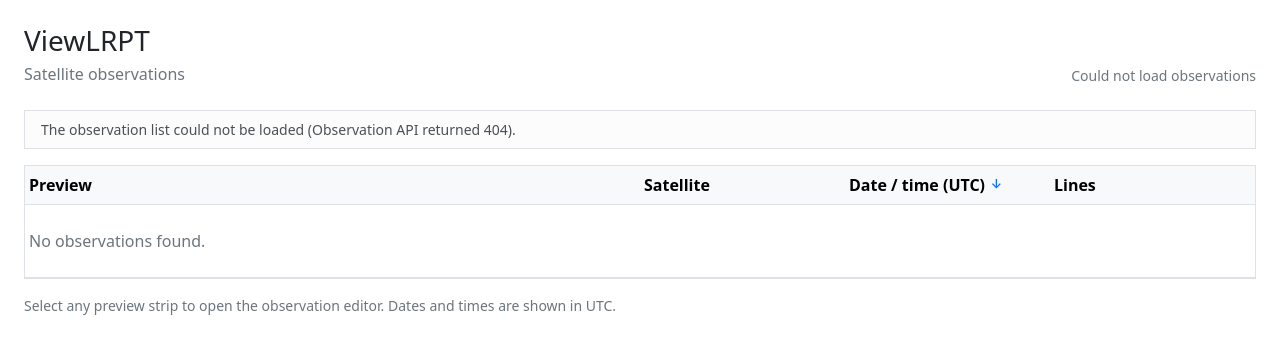
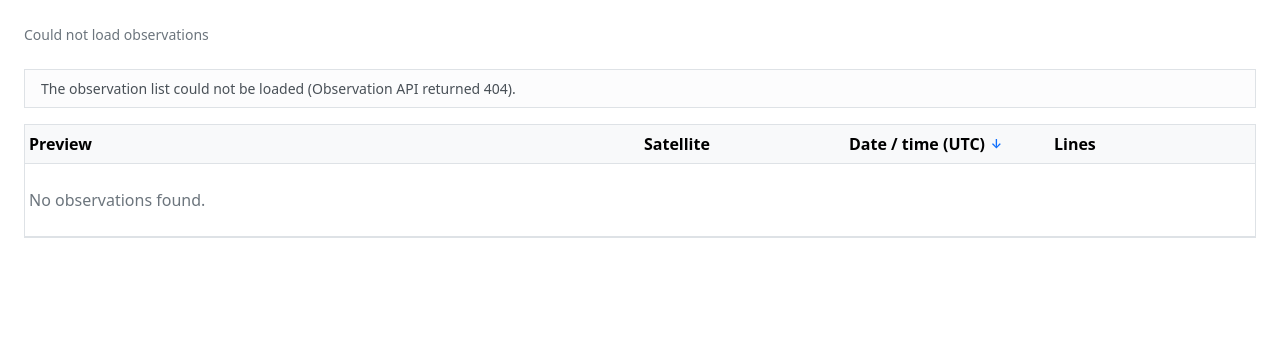
Before and after one commit to BUSH222/ViewLRPT, a Python web app: template templates/index.html in a window 1280 px wide. Shown: the top 354 px of the page. Run offline with Jinja, Linux system fonts and the light colour scheme; the template is opened without the code that fills it, so the values that code supplies are empty.

Commit message:
simplify

```diff
--- a/main.py
+++ b/main.py
@@ -24,7 +24,7 @@ _PREVIEW_SCALE = 0.5
 _PREVIEW_JPEG_QUALITY = 55
 _LANCZOS = Image.Resampling.LANCZOS
 
-app = FastAPI(title="ViewLRPT")
+app = FastAPI()
 
 STATIC_DIR.mkdir(parents=True, exist_ok=True)
 PREVIEW_CACHE_DIR.mkdir(parents=True, exist_ok=True)
--- a/static/js/funcs.js
+++ b/static/js/funcs.js
@@ -1,4 +1,3 @@
-/* Shared ViewLRPT helpers. */
 (function () {
   "use strict";
 
--- a/templates/index.html
+++ b/templates/index.html
@@ -3,17 +3,12 @@
 <head>
   <meta charset="utf-8">
   <meta name="viewport" content="width=device-width, initial-scale=1">
-  <title>ViewLRPT · Observations</title>
   <link href="https://cdn.jsdelivr.net/npm/bootstrap@5.3.3/dist/css/bootstrap.min.css" rel="stylesheet">
   <link href="{{ url_for('static', path='css/style.css') }}" rel="stylesheet">
 </head>
 <body>
   <main class="container-fluid px-3 px-md-4 py-4">
     <header class="d-flex flex-wrap justify-content-between align-items-end gap-2 mb-4">
-      <div>
-        <h1 class="h3 mb-1">ViewLRPT</h1>
-        <p class="text-secondary mb-0">Satellite observations</p>
-      </div>
       <div class="small text-secondary" id="dataSourceStatus" aria-live="polite">Loading observations…</div>
     </header>
 
@@ -52,8 +47,6 @@
         </tbody>
       </table>
     </div>
-
-    <p class="small text-secondary mt-3 mb-0">Select any preview strip to open the observation editor. Dates and times are shown in UTC.</p>
   </main>
 
   <script>
--- a/templates/observation.html
+++ b/templates/observation.html
@@ -101,7 +101,6 @@
             <button type="button" class="btn btn-sm btn-outline-secondary" id="zoomIn" title="Zoom in (+)">+</button>
             <button type="button" class="btn btn-sm btn-outline-secondary" id="resetView">Reset view</button>
             <span class="small text-secondary ms-2" id="zoomLevel">100%</span>
-            <span class="small text-secondary ms-auto">Scroll to zoom · Drag to pan · Arrow keys to move</span>
           </div>
           <div id="viewerViewport" class="viewer-viewport" tabindex="0">
             <img id="mainImage" class="viewer-image" alt="" draggable="false">
@@ -260,7 +259,7 @@
 
       function zoomAt(factor, point) {
         const oldScale = scale;
-        const nextScale = Math.max(0.2, Math.min(12, oldScale * factor));
+        const nextScale = Math.max(0.8, Math.min(24, oldScale * factor));
         const px = point ? point.x : viewport.clientWidth / 2;
         const py = point ? point.y : viewport.clientHeight / 2;
         translateX = px - ((px - translateX) / oldScale) * nextScale;
```
Also changed, not shown: 1 other file.
